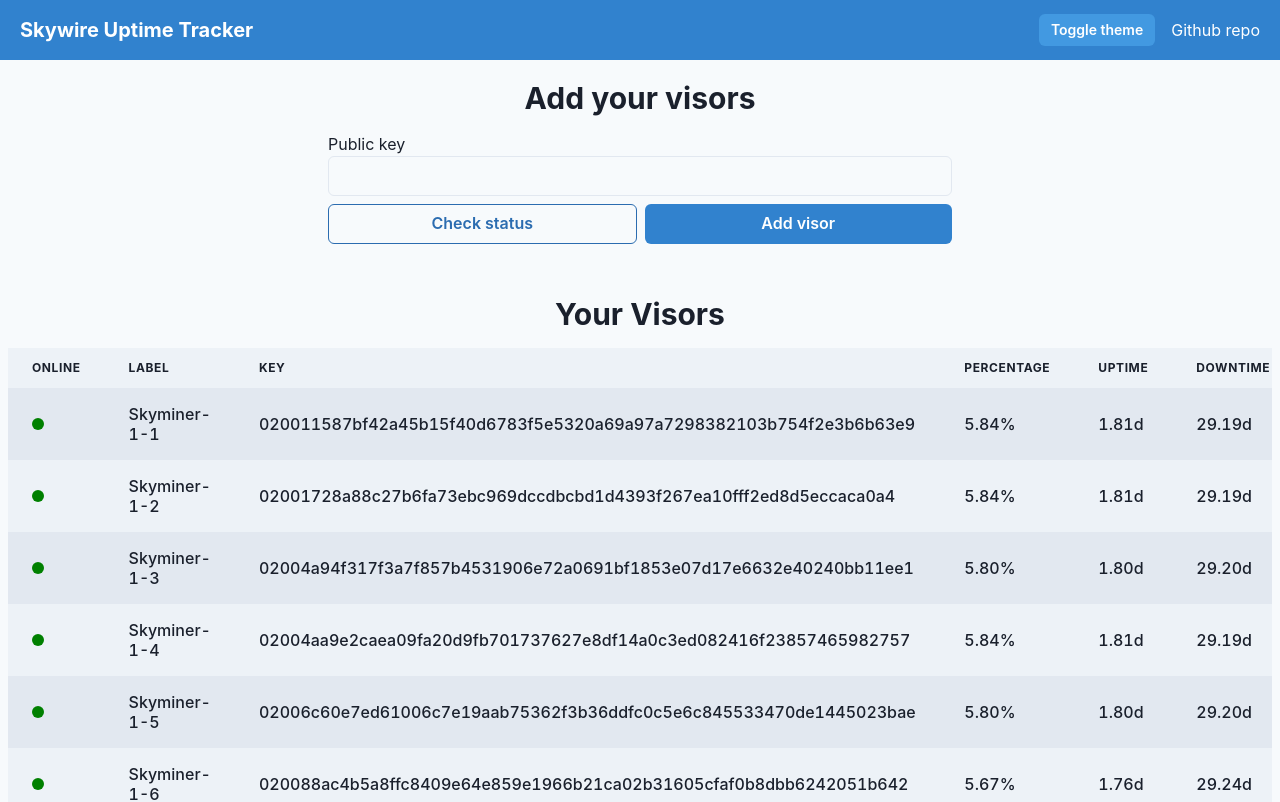
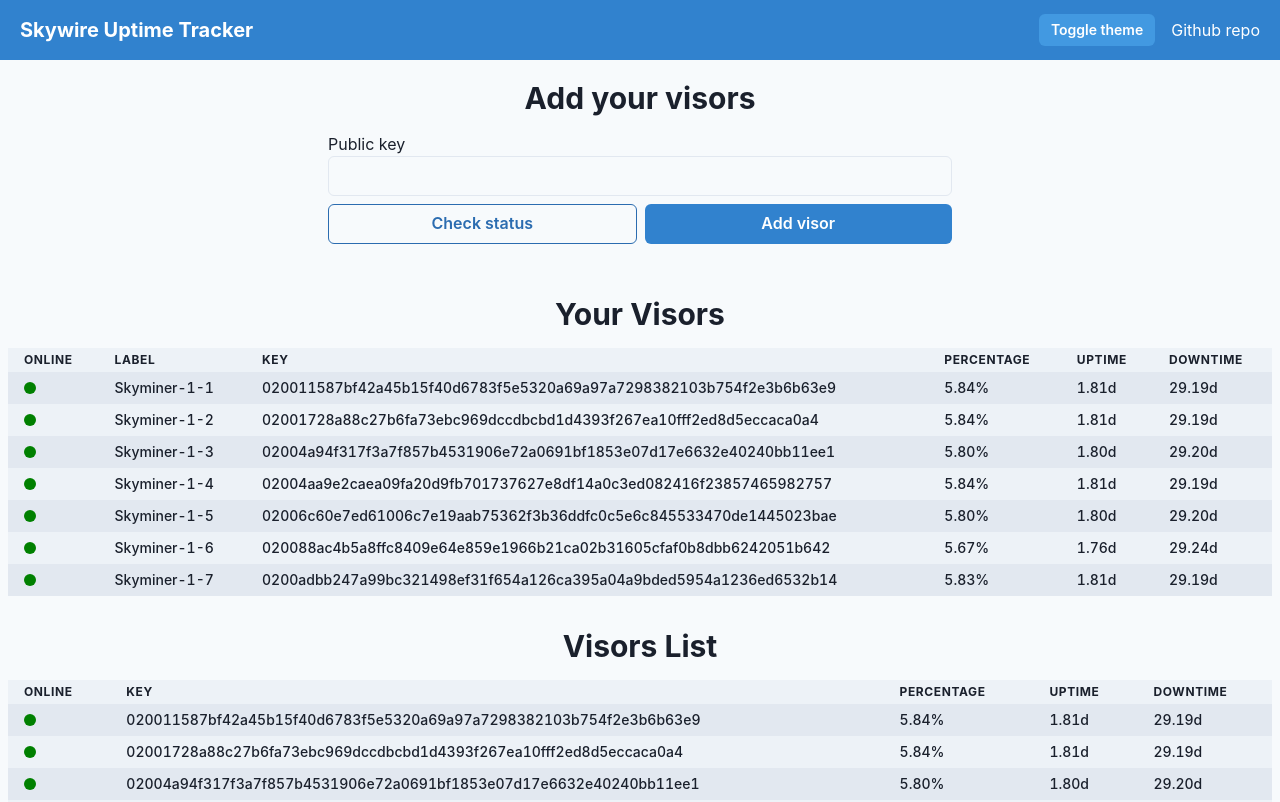
Before and after one commit to madeinchema/skywire-uptime-tracker, a Next.js app: page / in a window 1280 px wide. Shown: the top 802 px of the page. Built offline with nearby package versions, Linux system fonts and the light colour scheme.

Commit message:
make table always 'sm' & add wordBreak for key

```diff
--- a/components/VisorsTable.tsx
+++ b/components/VisorsTable.tsx
@@ -29,13 +29,10 @@
   return (
     <Container px={2} maxW="container.xl">
       <Box overflowX="auto" width="100%">
-        <Table
-          size={dataSource && areVisorsWithLabel(dataSource) ? 'md' : 'sm'}
-          variant="custom"
-        >
+        <Table size="sm" variant="custom">
           <Thead>
             <Tr>
-              <Th width="80px">Online</Th>
+              <Th>Online</Th>
               {dataSource && areVisorsWithLabel(dataSource) && <Th>Label</Th>}
               <Th>Key</Th>
               <Th isNumeric>Percentage</Th>
@@ -67,7 +64,9 @@
                       />
                     </Td>
                     {isVisorWithLabel(visor) && <Td>{visor.label}</Td>}
-                    <Td>{visor.key}</Td>
+                    <Td wordBreak="break-all" minW="320px">
+                      {visor.key}
+                    </Td>
                     <Td isNumeric>{formattedVisorData.percentage}</Td>
                     <Td isNumeric>{formattedVisorData.uptime}</Td>
                     <Td isNumeric>{formattedVisorData.downtime}</Td>
```
